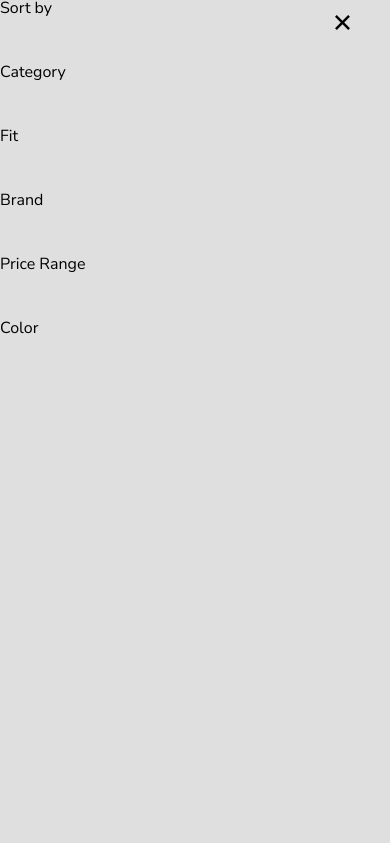
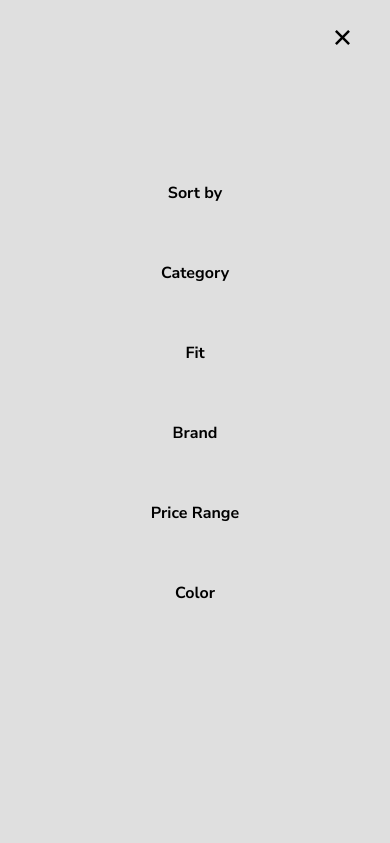
Before and after one commit to DavidFrempong/La-Pierre-Shopify-Theme, a plain HTML site: page new-selections.html in a window 390 px wide. Both pictures are taken after a click on the element "Filter". Shown: the top 843 px of the page. Drawn offline with Linux system fonts and the light colour scheme.

Commit message:
push changes

```diff
--- a/css/new-selections.css
+++ b/css/new-selections.css
@@ -318,7 +318,18 @@ padding: 10px;
     }
 
     .categories-mobile-titles.option{
-        margin-bottom: 3rem;
+        margin-bottom: 2rem;
+        font-size: 1rem;
+        font-weight: 700;
+        height: 3rem;
+        text-align: center;
+        justify-content: center;
+        line-height: 3rem;
+        }
+
+    .categories-mobile-titles.option:hover{
+        color: #FFFFFF;
+        opacity: 0.5;
     }
 
     .titles{
@@ -336,8 +347,45 @@ padding: 10px;
         top: 0rem;
     }
 
+    .filter-titles{
+        justify-content: center;
+        display: flex;
+        flex-direction: column;
+        text-align: center;
+        top: 20%;
+        position: relative;
+    }
+
     .categories-mobile-filter.titles-visible{
         display: block;
+        animation-name: fadein;
+        animation-duration: 0.6s;
+    }
+
+    .categories-mobile-filter.titles-visible-fadeout{
+        display: block;
+        animation-name: fadeout;
+        animation-duration: 0.6s;
+    }
+
+    @keyframes fadein {
+        from { opacity: 0;
+            transform: translate3d(100vw,0,0);
+            }
+
+        to   { opacity: 1;
+            transform: translate3d(0,0,0);
+        }
+    }
+
+    @keyframes fadeout {
+        from { opacity: 1;
+            transform: translate3d(0,0,0);
+            }
+
+        to   { opacity: 0;
+            transform: translate3d(100vw,0,0);
+        }
     }
 
     .categories-mobile-filter.titles-visible-hidden{
@@ -351,7 +399,7 @@ padding: 10px;
     .x-mark{
         position: absolute;
         right: 40px;
-        top: 15px;
+        top: 30px;
         cursor: pointer;
         z-index: 10;
     }
--- a/js/product-filters.js
+++ b/js/product-filters.js
@@ -52,6 +52,7 @@ window.onload = function () {
     // Close filter menus
     closefiltercategories_one.addEventListener('click', function () {
         filtertitles.classList.remove('titles-visible')
+       // filtertitles.classList.add('titles-visible-fadeout')
         console.log('filter')
     })
 
@@ -138,10 +139,12 @@ window.onload = function () {
 
     document.querySelectorAll('.clear-mobile-product-filters').forEach(clearselections =>
         clearselections.addEventListener('click', () => {
-        clearselections.classList.remove('clear-mobile-product-filters-clicked');
-            categoryitemselected.forEach(x => x.classList.remove("visible"))
-         } )
-        )
+            clearselections.classList.remove('clear-mobile-product-filters-clicked');
+            categoryitemselected.forEach(x => x.classList.remove("visible"),
+                colorselected.forEach(x => x.classList.remove('color-filter-clicked'))
+                )
+        })
+    )
 
     console.log(clearselections)
 
--- a/new-selections.html
+++ b/new-selections.html
@@ -28,7 +28,7 @@
                             d="M23.954 21.03l-9.184-9.095 9.092-9.174-2.832-2.807-9.09 9.179-9.176-9.088-2.81 2.81 9.186 9.105-9.095 9.184 2.81 2.81 9.112-9.192 9.18 9.1z" />
                     </svg>
                 </div>
-
+                <div class="filter-titles">
                     <div class="categories-mobile-titles option sort-by">Sort by</div>
                     <div class="categories-mobile-titles option selected-category">What's New</div>
                     <div class="categories-mobile-titles option category">Category</div>
@@ -36,6 +36,7 @@
                     <div class="categories-mobile-titles option brand">Brand</div>
                     <div class="categories-mobile-titles option price-range">Price Range</div>
                     <div class="categories-mobile-titles option color">Color</div>
+                </div>
             </div>
 
 
```
Lines whose indentation alone changed are shown as unchanged.
